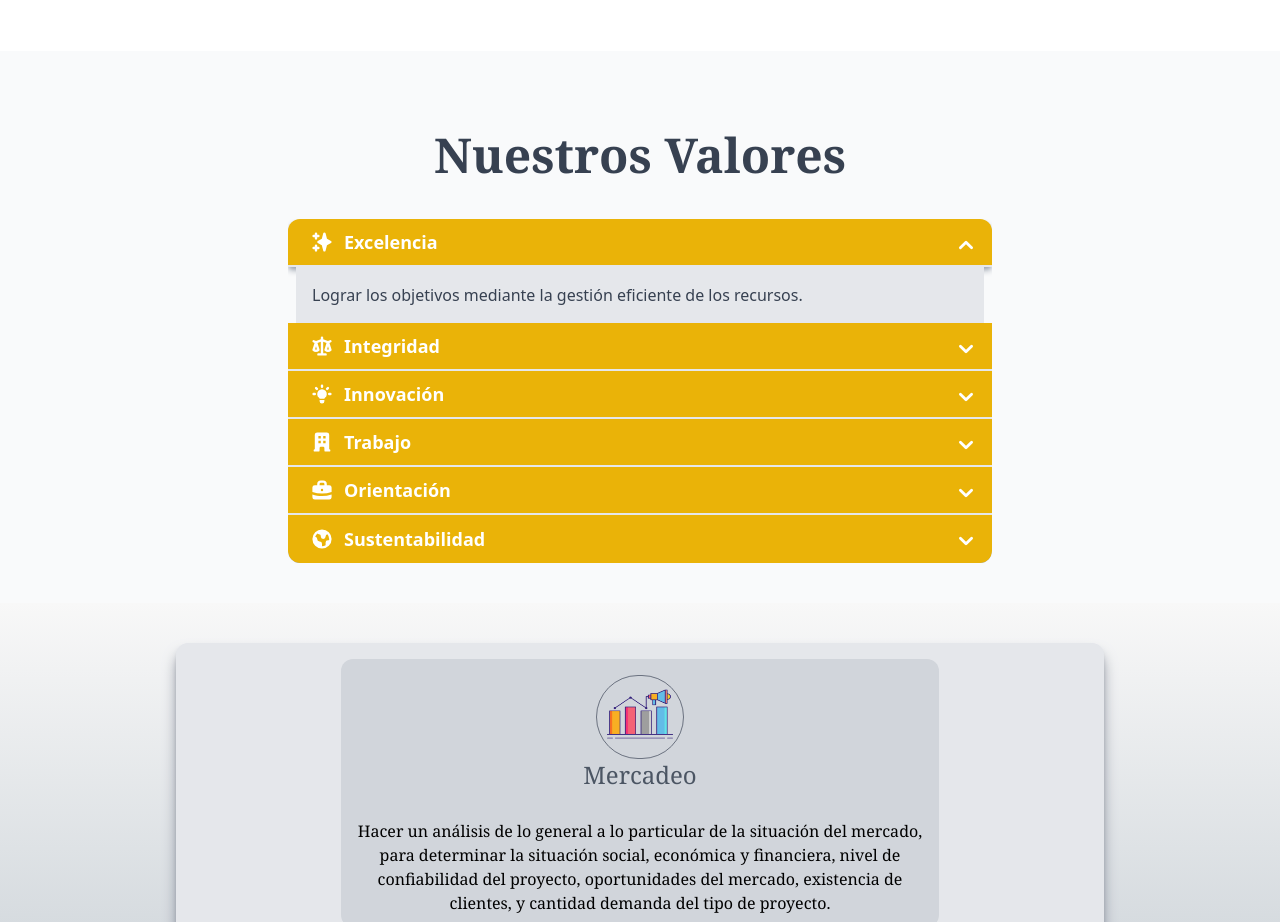
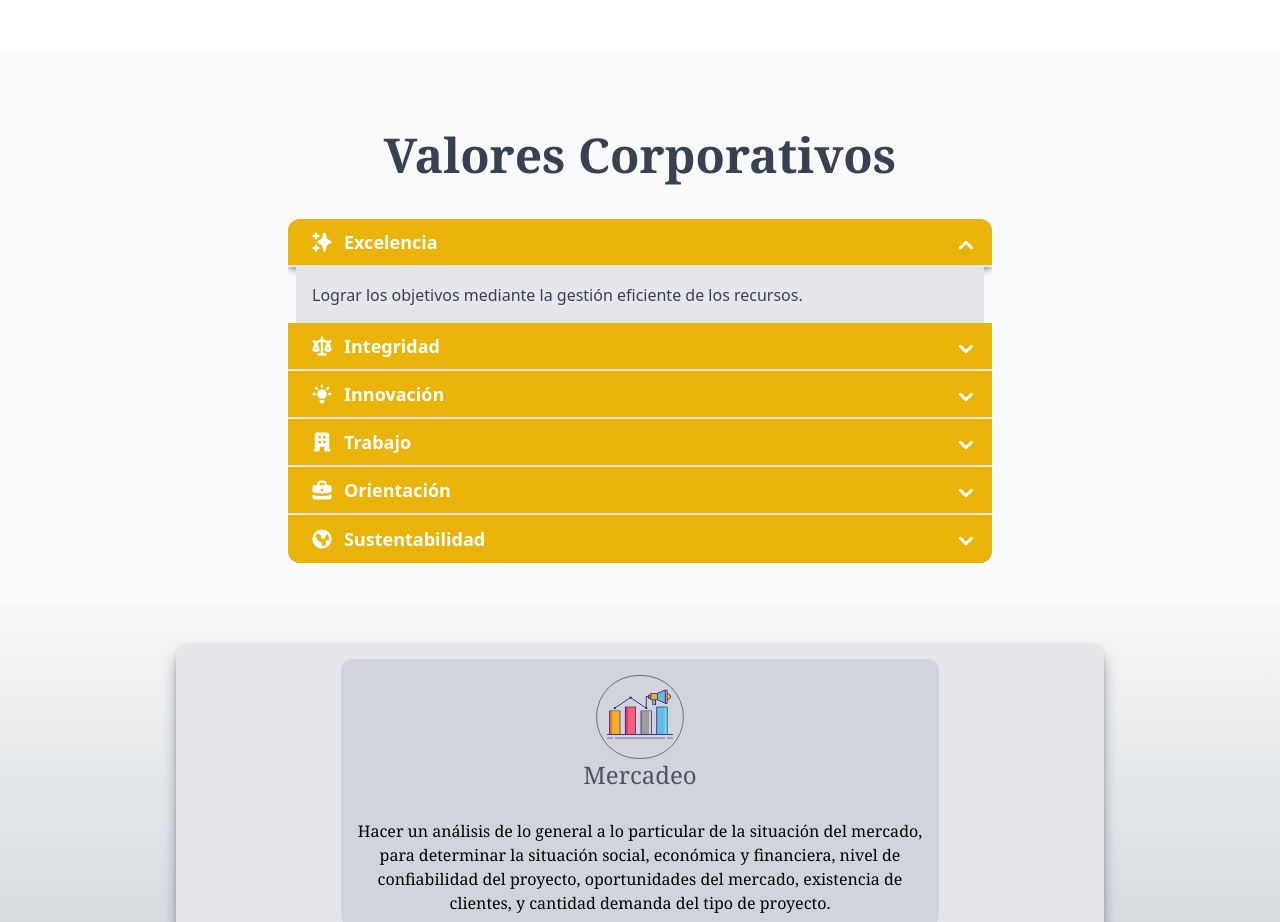
Before and after one commit to MCLRDRI15/construtop-Ingenieria, a Next.js app: page /nosotros in a window 1280 px wide. Shown: the part 2120-3042 px from the top of the page. Built offline with nearby package versions, Linux system fonts and the light colour scheme.

Commit message:
Update index.tsx

```diff
--- a/src/pages/nosotros/index.tsx
+++ b/src/pages/nosotros/index.tsx
@@ -217,8 +217,8 @@ export default function NosotrosPage() {
           </div>
           <div className="bg-gray-50 py-10">
             <div className="mx-10 my-10 text-center">
-              <span className="text-lg sm:text-3xl lg:text-5xl font-serif text-gray-700 font-semibold">
-                Nuestros Valores
+              <span className="text-3xl lg:text-5xl font-serif text-gray-700 font-semibold">
+                Valores Corporativos
               </span>
             </div>
             <div className="relative text-gray-700 mx-4 sm:mx-20 lg:mx-72 overflow-hidden">
```
